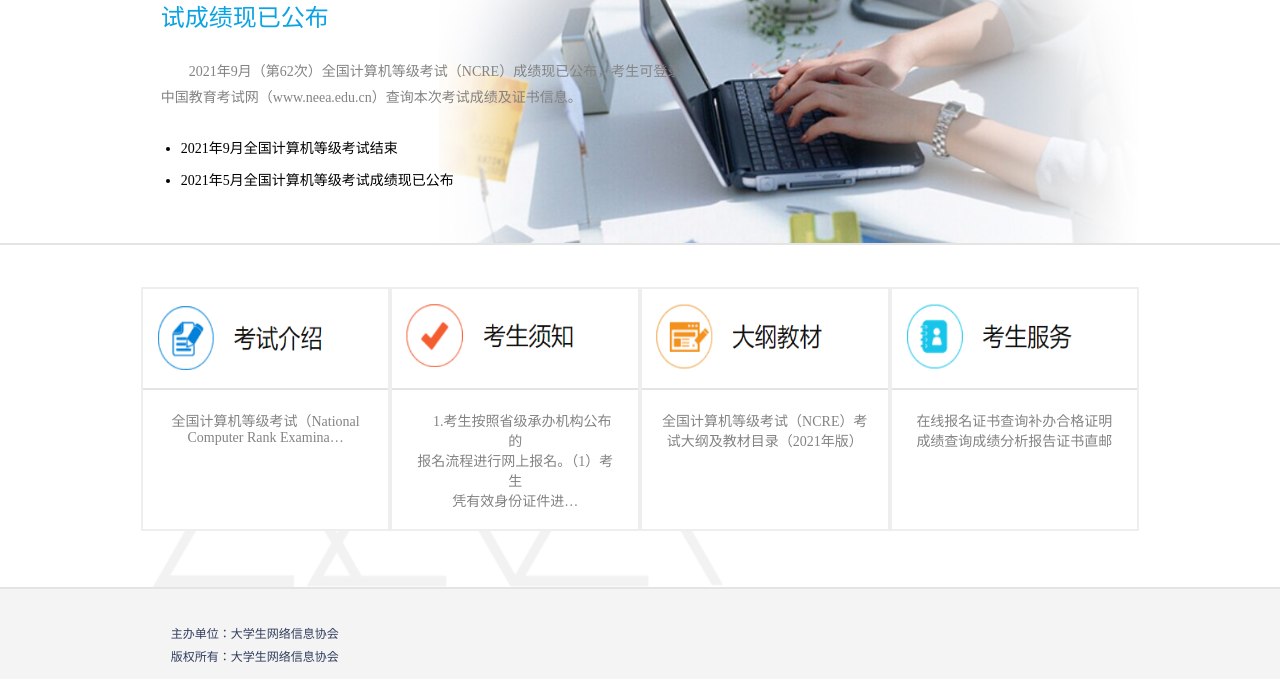
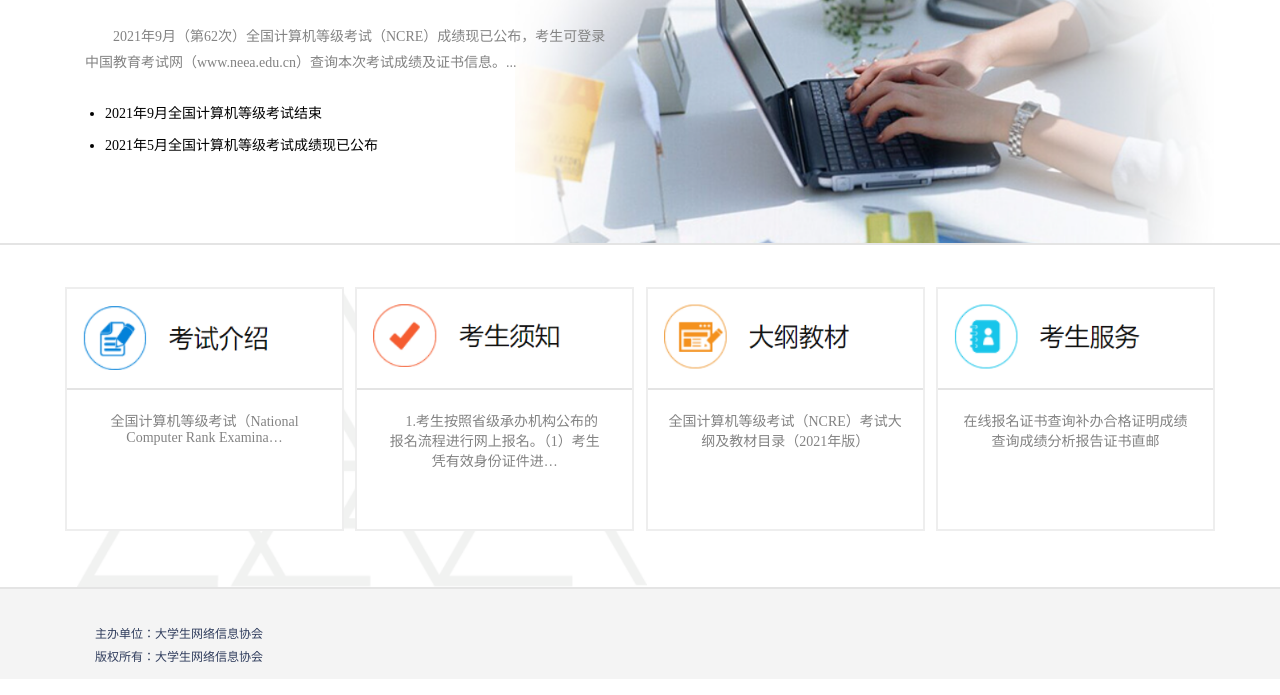
Before and after one commit to bttcweb/NCRE, a plain HTML site: page index.html in a window 1280 px wide. Shown: the part 195-890 px from the top of the page. Drawn offline with Linux system fonts and the light colour scheme.

Commit message:
Add files via upload

```diff
--- a/css/index.css
+++ b/css/index.css
@@ -5,7 +5,7 @@
 }
 
 .main {
-	width: 78%;
+	width: 1150px;
 	margin: 0 auto;
 }
 
```
